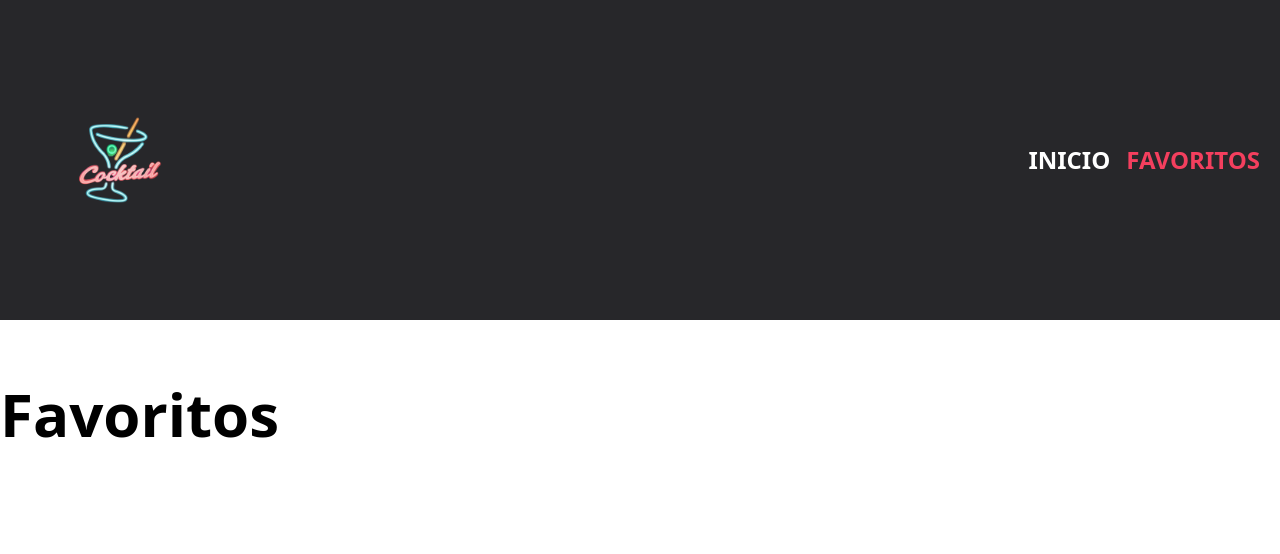
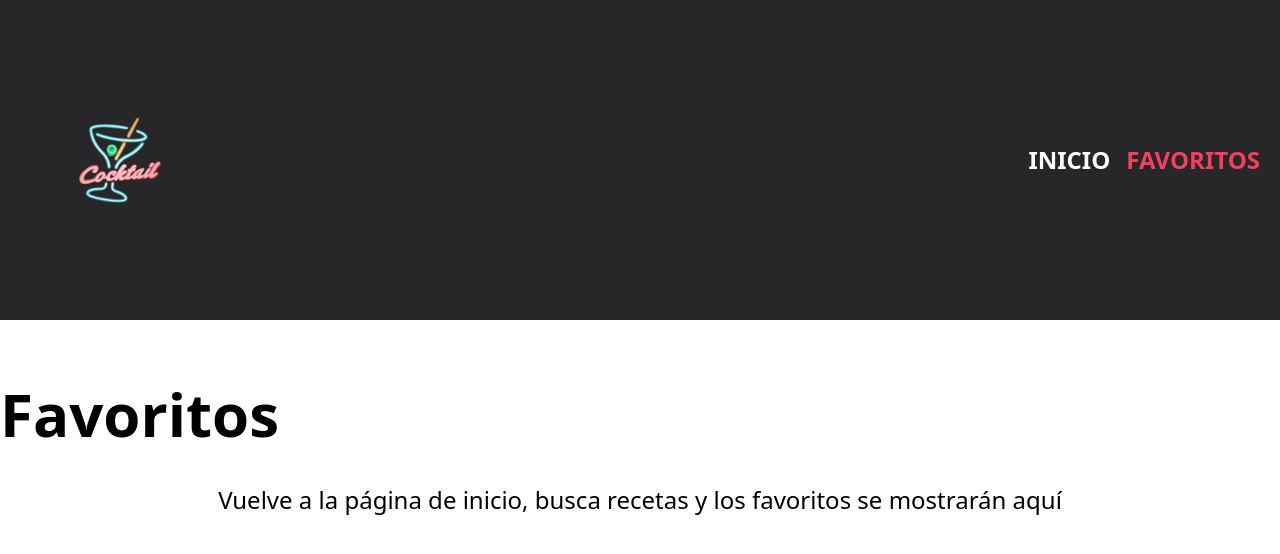
Before and after one commit to JohnnyBC2022/buscador-bebidas, a React (Vite) app: page /favoritos in a window 1280 px wide. Shown: the top 554 px of the page. Built offline with nearby package versions, Linux system fonts and the light colour scheme.

Commit message:
feat: FavoritesPage modified

```diff
--- a/src/pages/FavoritesPage.tsx
+++ b/src/pages/FavoritesPage.tsx
@@ -1,16 +1,22 @@
+import { useMemo } from "react";
 import DrinkCard from "../components/DrinkCard";
 import { useAppStore } from "../stores/useAppStore";
 
 export default function FavoritesPage() {
   const favorites = useAppStore((state) => state.favorites);
+  const hasFavorites = useMemo(()=>favorites.length,[favorites])
   return (
     <>
       <h1 className="text-6xl font-extrabold">Favoritos</h1>
-      <section className="grid grid-cols-1 gap-10 my-10 md:grid-cols-2 2xl:grid-cols-4">
+      {hasFavorites ? (
+        <section className="grid grid-cols-1 gap-10 my-10 md:grid-cols-2 2xl:grid-cols-4">
         {favorites.map((recipe) => (
           <DrinkCard key={recipe.idDrink} drink={recipe} />
         ))}
       </section>
+      ) : (
+        <p className="my-10 text-2xl text-center">Vuelve a la página de inicio, busca recetas y los favoritos se mostrarán aquí</p>
+      )}
     </>
   );
 }
```
